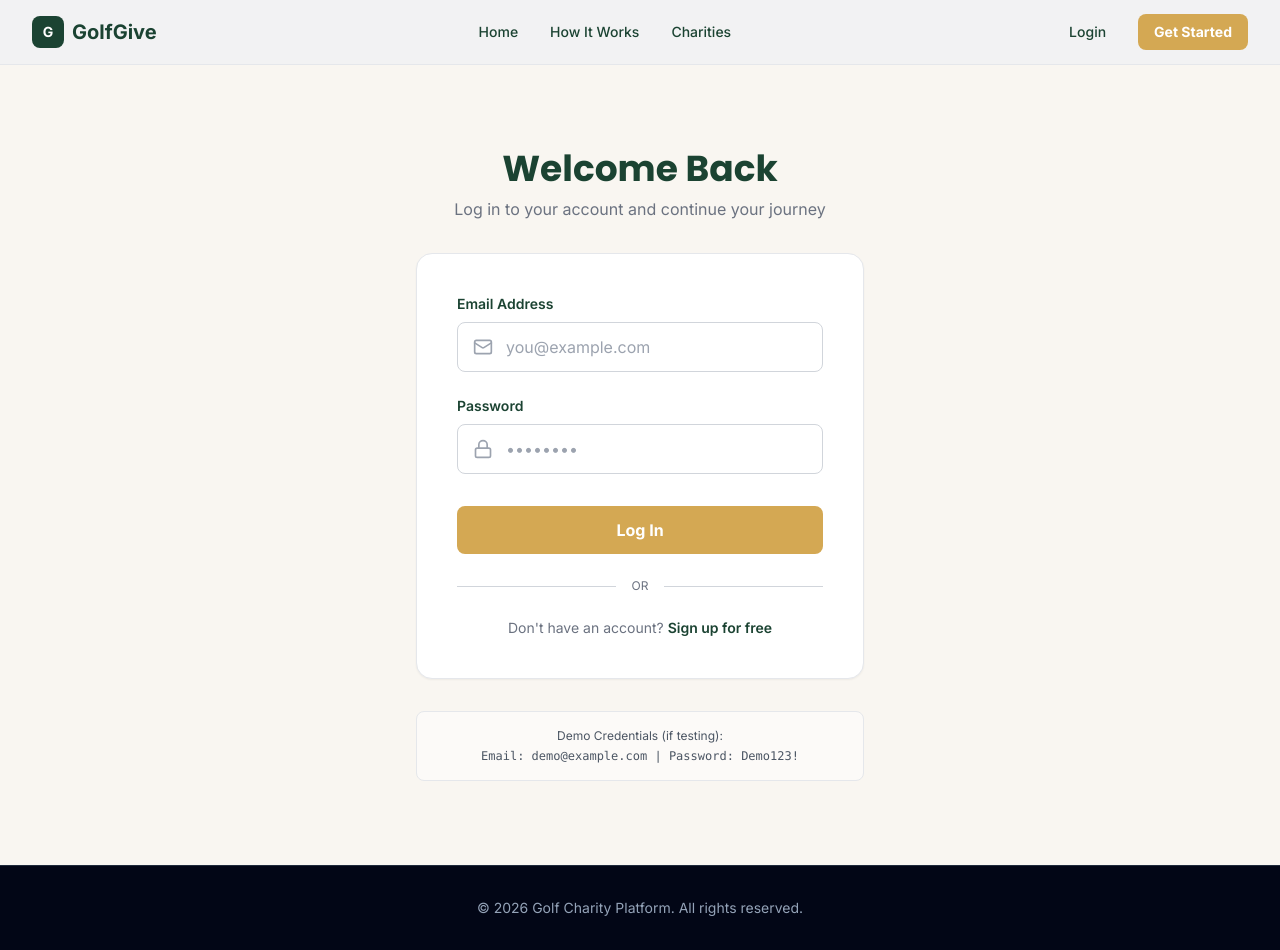
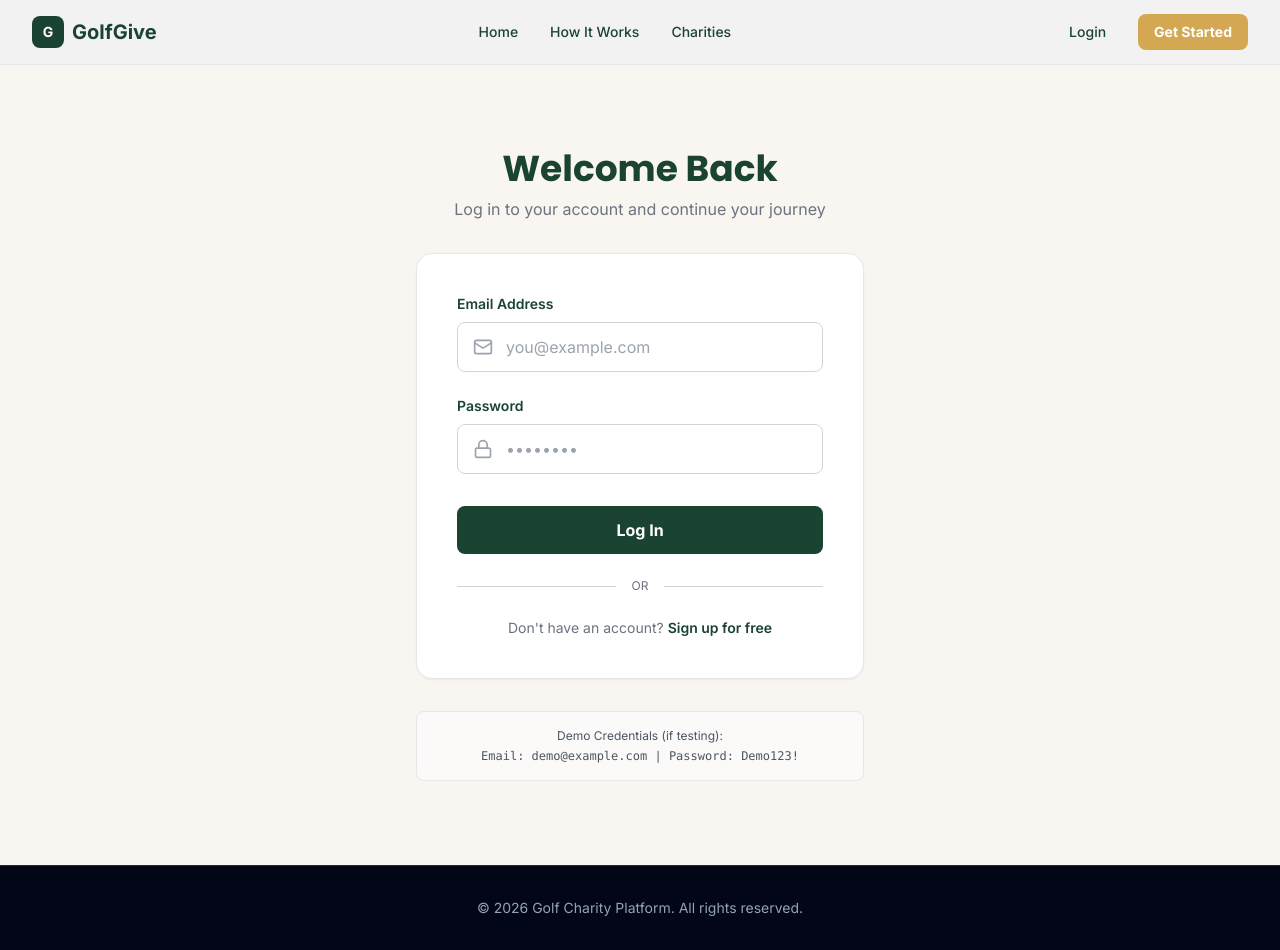
Before and after one commit to gourav3649/golf-charity-platform, a Next.js app: page /login in a window 1280 px wide. Built offline with nearby package versions, Linux system fonts and the light colour scheme; no server answers.

Commit message:
Fix missing login button and dashboard card buttons

```diff
--- a/app/(auth)/login/page.jsx
+++ b/app/(auth)/login/page.jsx
@@ -108,7 +108,7 @@ export default function LoginPage() {
             <button
               type="submit"
               disabled={loading}
-              className="w-full rounded-lg bg-brand-gold py-3 font-bold text-white transition-all hover:bg-brand-gold/90 disabled:opacity-50 disabled:cursor-not-allowed"
+              className="w-full rounded-lg bg-brand-green py-3 font-bold text-white transition-all hover:bg-brand-green/90 disabled:opacity-50 disabled:cursor-not-allowed"
             >
               {loading ? 'Logging in...' : 'Log In'}
             </button>
--- a/app/(dashboard)/dashboard/page.jsx
+++ b/app/(dashboard)/dashboard/page.jsx
@@ -128,7 +128,7 @@ export default function DashboardPage() {
               <CreditCard className="text-brand-gold" size={20} />
             </div>
 
-            {subscription?.status === 'active' ? (
+            {subscription?.subscription?.status === 'active' ? (
               <>
                 <div className="mb-4">
                   <p className="text-sm text-brand-text-muted">Current Plan</p>
@@ -308,7 +308,7 @@ export default function DashboardPage() {
               <Zap className="text-brand-gold" size={20} />
             </div>
 
-            {subscription?.status === 'active' ? (
+            {subscription?.subscription?.status === 'active' ? (
               <>
                 <div className="mb-6">
                   <p className="mb-2 text-sm text-brand-text-muted">You're eligible to win with:</p>
```
